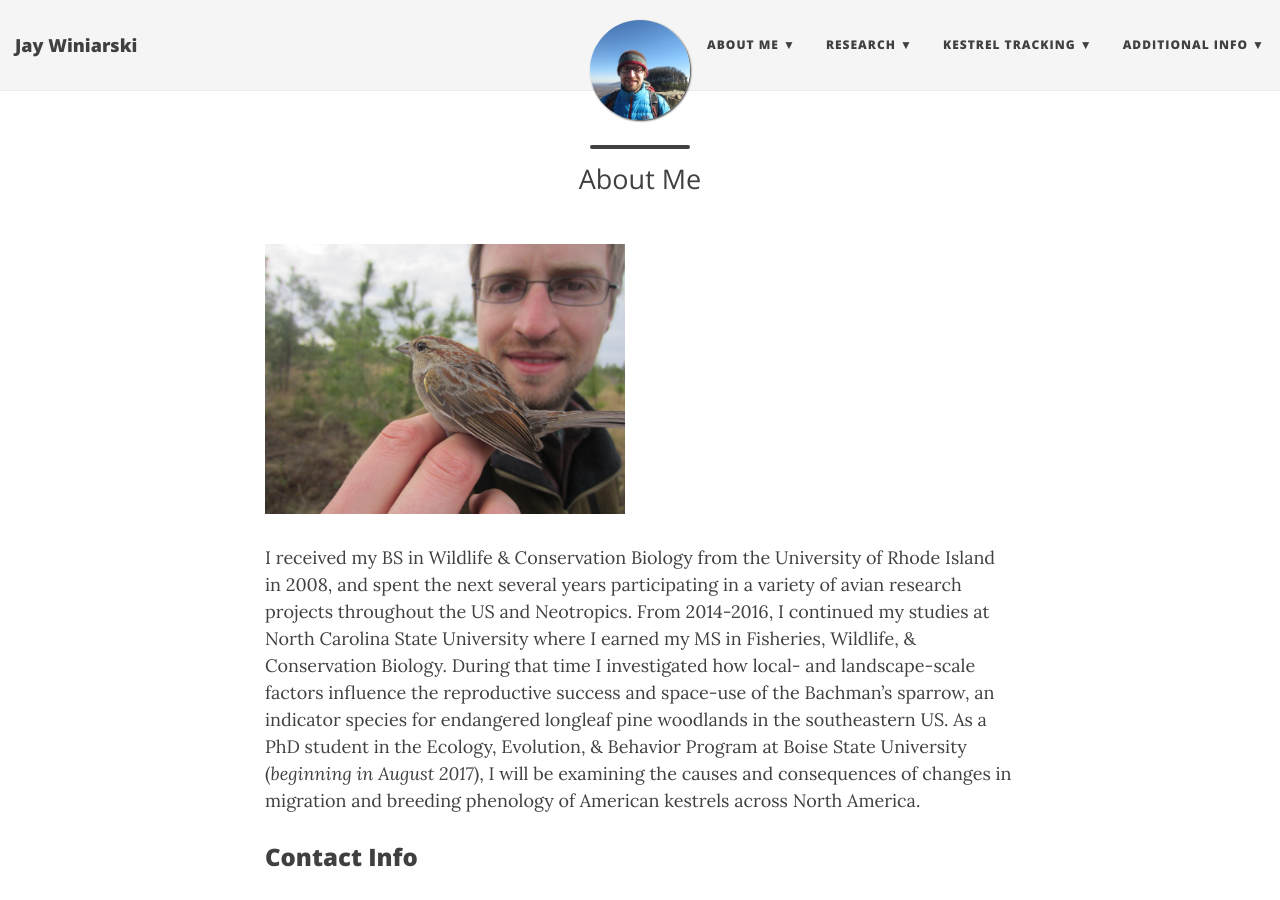
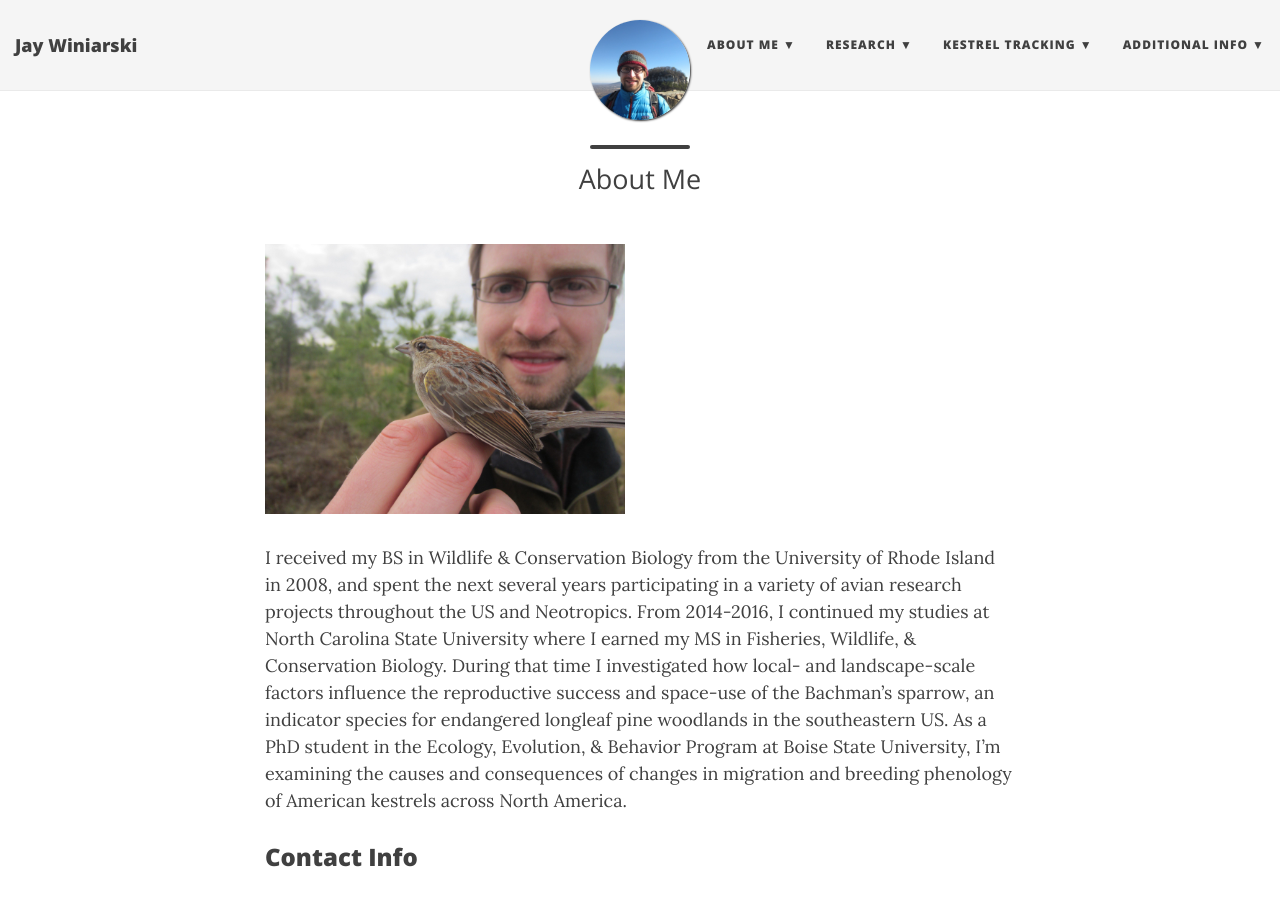
Before and after one commit to jaymwin/jaymwin.github.io, a Jekyll site: the page built from aboutme.md, in a window 1280 px wide and 900 px high. Built offline with Jekyll 4.4.1, drawn with Linux system fonts in a browser that asks for light colours; nearby versions of some CDN libraries.

Commit message:
Update aboutme.md

```diff
--- a/aboutme.md
+++ b/aboutme.md
@@ -6,7 +6,7 @@
 
 ![](/img/jay_photo_2.jpg){:width="360px"}
 
-I received my BS in Wildlife & Conservation Biology from the University of Rhode Island in 2008, and spent the next several years participating in a variety of avian research projects throughout the US and Neotropics. From 2014-2016, I continued my studies at North Carolina State University where I earned my MS in Fisheries, Wildlife, & Conservation Biology. During that time I investigated how local- and landscape-scale factors influence the reproductive success and space-use of the Bachman’s sparrow, an indicator species for endangered longleaf pine woodlands in the southeastern US. As a PhD student in the Ecology, Evolution, & Behavior Program at Boise State University (*beginning in August 2017*), I will be examining the causes and consequences of changes in migration and breeding phenology of American kestrels across North America.
+I received my BS in Wildlife & Conservation Biology from the University of Rhode Island in 2008, and spent the next several years participating in a variety of avian research projects throughout the US and Neotropics. From 2014-2016, I continued my studies at North Carolina State University where I earned my MS in Fisheries, Wildlife, & Conservation Biology. During that time I investigated how local- and landscape-scale factors influence the reproductive success and space-use of the Bachman’s sparrow, an indicator species for endangered longleaf pine woodlands in the southeastern US. As a PhD student in the Ecology, Evolution, & Behavior Program at Boise State University, I'm examining the causes and consequences of changes in migration and breeding phenology of American kestrels across North America.
 
 ### Contact Info
 
```
